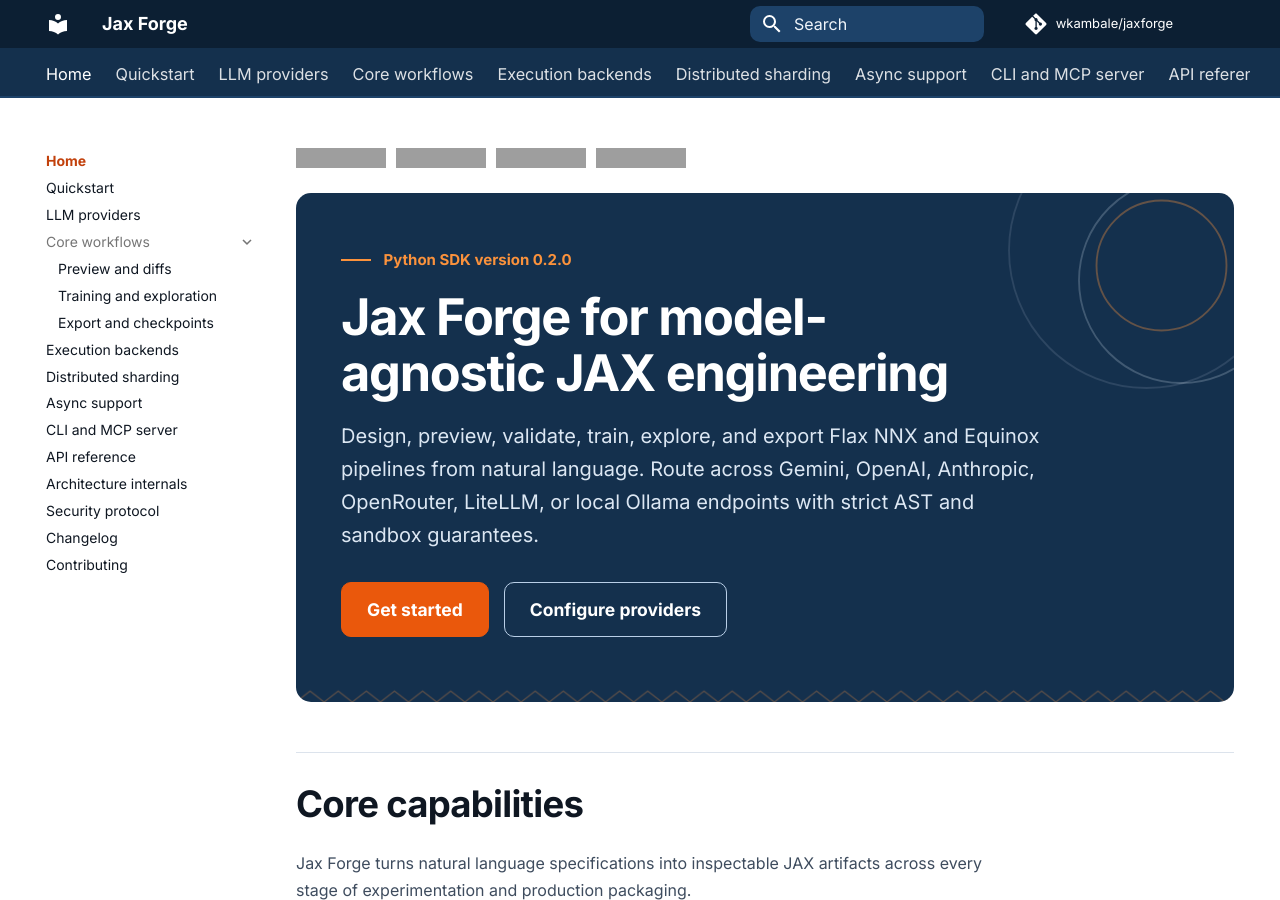
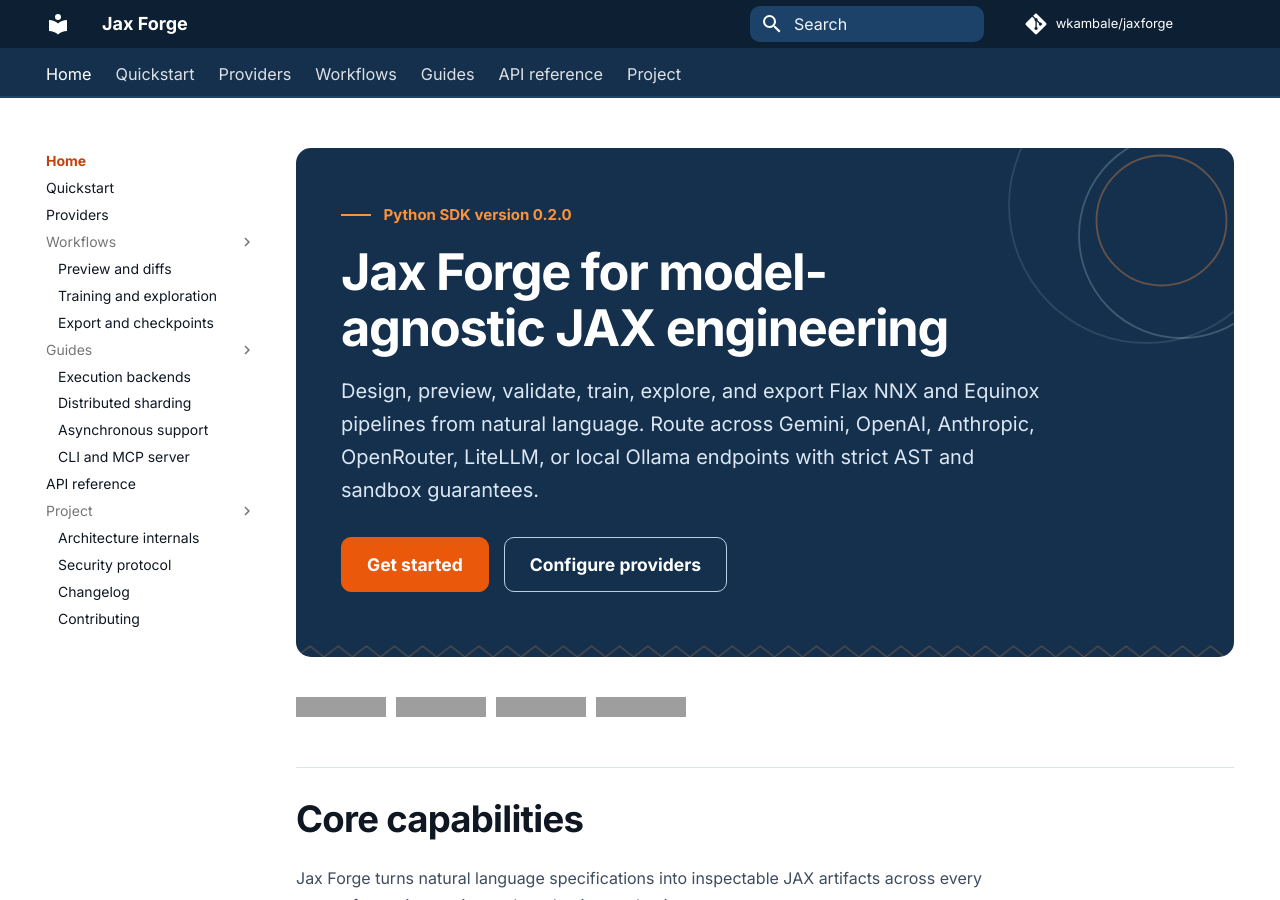
Before and after one commit to wkambale/jax-gemini, an MkDocs documentation site: the page built from docs/index.md, in a window 1280 px wide and 900 px high. Built offline with MkDocs 1.6.1 and Material for MkDocs 9.7.7, drawn with Linux system fonts in a browser that asks for light colours; comment, search, counter and statistics services are not loaded; grey boxes are pictures that could not be loaded.

Commit message:
docs: align top tabs and flush hero layout with pymomo docs (#50)

```diff
--- a/docs/index.md
+++ b/docs/index.md
@@ -2,13 +2,6 @@
 hide:
   - toc
 ---
-
-<div class="jf-badges">
-  <a href="https://pypi.org/project/jaxforge/0.2.0/"><img src="https://img.shields.io/pypi/v/jaxforge.svg" alt="PyPI version"></a>
-  <a href="https://pypi.org/project/jaxforge/0.2.0/"><img src="https://img.shields.io/pypi/pyversions/jaxforge.svg" alt="Python Versions"></a>
-  <a href="https://github.com/wkambale/jaxforge/blob/main/LICENSE"><img src="https://img.shields.io/badge/License-MIT-blue.svg" alt="License"></a>
-  <a href="https://github.com/wkambale/jaxforge/actions/workflows/ci.yml"><img src="https://github.com/wkambale/jaxforge/actions/workflows/ci.yml/badge.svg" alt="CI"></a>
-</div>
 
 <section class="jf-hero">
   <svg class="jf-hero__rings" viewBox="0 0 240 240" fill="none" aria-hidden="true">
@@ -35,6 +28,13 @@ hide:
     <rect width="1200" height="18" fill="url(#jf-chevron-pattern)"/>
   </svg>
 </section>
+
+<div class="jf-badges">
+  <a href="https://pypi.org/project/jaxforge/0.2.0/"><img src="https://img.shields.io/pypi/v/jaxforge.svg" alt="PyPI version"></a>
+  <a href="https://pypi.org/project/jaxforge/0.2.0/"><img src="https://img.shields.io/pypi/pyversions/jaxforge.svg" alt="Python Versions"></a>
+  <a href="https://github.com/wkambale/jaxforge/blob/main/LICENSE"><img src="https://img.shields.io/badge/License-MIT-blue.svg" alt="License"></a>
+  <a href="https://github.com/wkambale/jaxforge/actions/workflows/ci.yml"><img src="https://github.com/wkambale/jaxforge/actions/workflows/ci.yml/badge.svg" alt="CI"></a>
+</div>
 
 ## Core capabilities
 
--- a/mkdocs.yml
+++ b/mkdocs.yml
@@ -22,7 +22,6 @@ theme:
     - navigation.tabs
     - navigation.tabs.sticky
     - navigation.sections
-    - navigation.expand
     - navigation.footer
     - navigation.top
     - search.suggest
@@ -58,17 +57,19 @@ markdown_extensions:
 nav:
   - Home: index.md
   - Quickstart: quickstart.md
-  - LLM providers: providers.md
-  - Core workflows:
+  - Providers: providers.md
+  - Workflows:
       - Preview and diffs: preview-and-diffs.md
       - Training and exploration: training-and-exploration.md
       - Export and checkpoints: export-and-checkpoints.md
-  - Execution backends: backends.md
-  - Distributed sharding: sharding.md
-  - Async support: async.md
-  - CLI and MCP server: cli-and-mcp.md
+  - Guides:
+      - Execution backends: backends.md
+      - Distributed sharding: sharding.md
+      - Asynchronous support: async.md
+      - CLI and MCP server: cli-and-mcp.md
   - API reference: api-reference.md
-  - Architecture internals: architecture.md
-  - Security protocol: security.md
-  - Changelog: changelog.md
-  - Contributing: contributing.md
+  - Project:
+      - Architecture internals: architecture.md
+      - Security protocol: security.md
+      - Changelog: changelog.md
+      - Contributing: contributing.md
```
